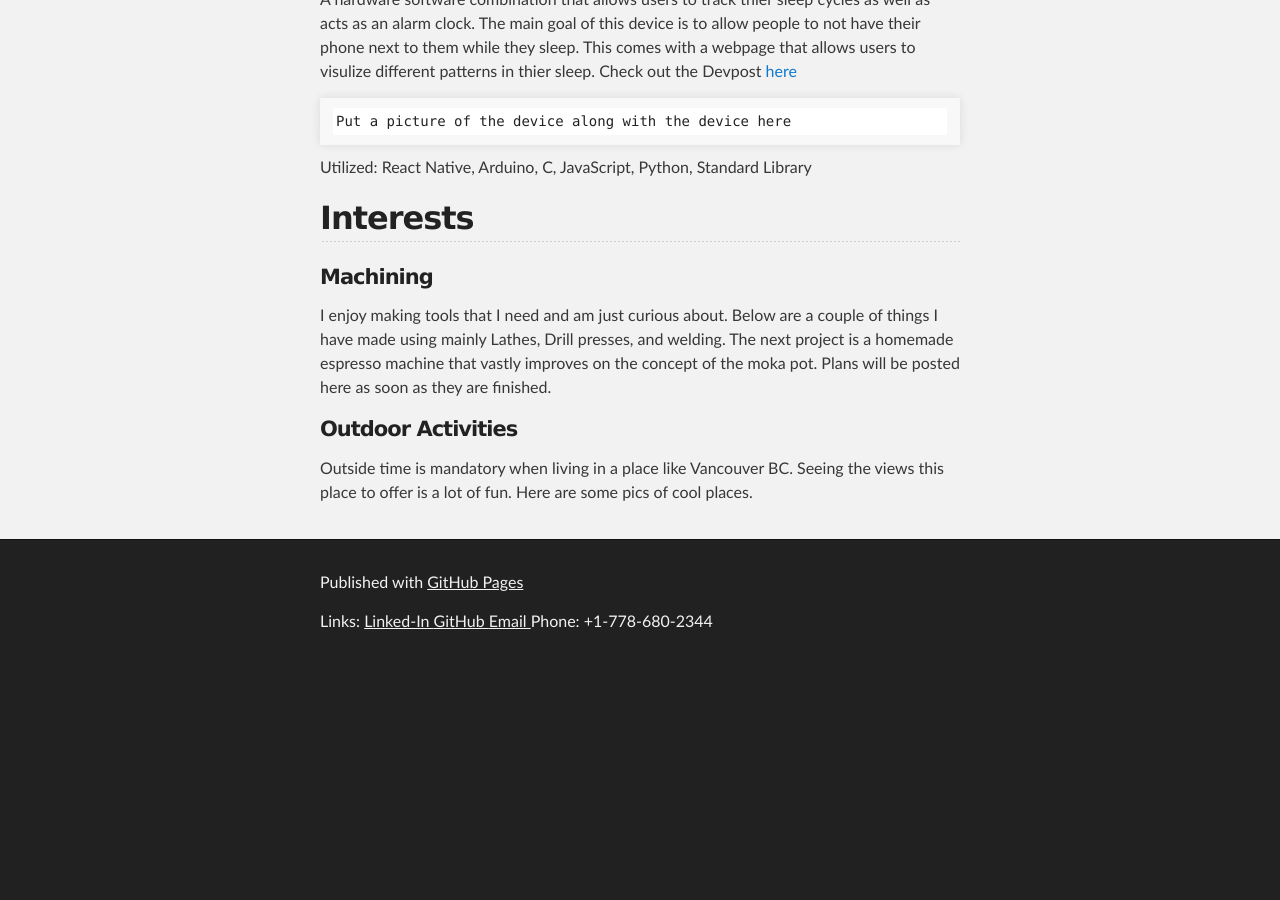
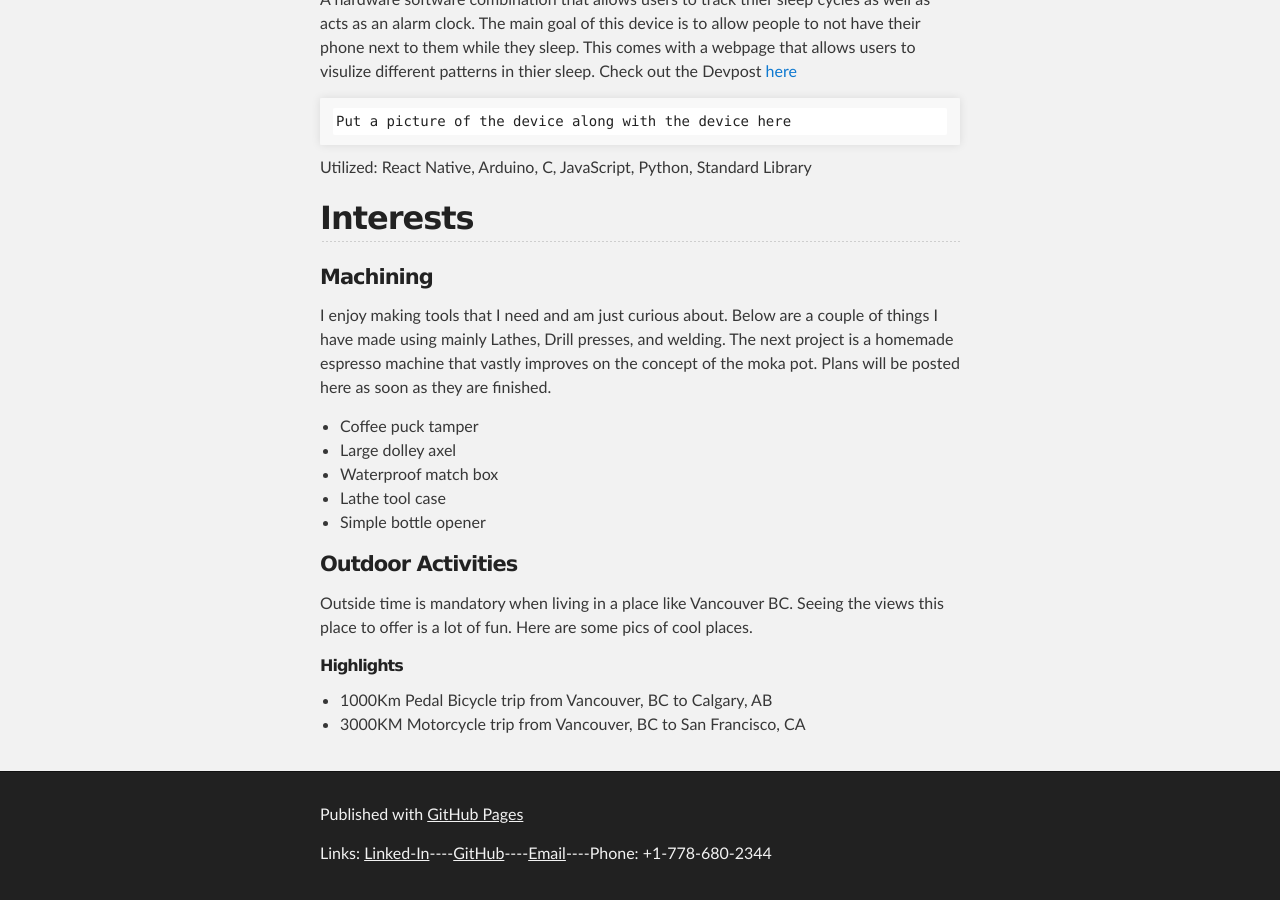
Before and after one commit to iminator25/iminator25.github.io, a Jekyll site: the page built from index.md, in a window 1280 px wide and 900 px high, scrolled down 1421 px. Built offline with Jekyll 4.4.1, drawn with Linux system fonts in a browser that asks for light colours; before the commit the page ends 2089 px from its top, so only the background shows below that.

Commit message:
minor changes

```diff
--- a/_config.yml
+++ b/_config.yml
@@ -1,5 +1,7 @@
-title: Imran Adamjee's Personal Website
+title: IA
 description: This website is primarly here for me to get a job, posted on January 21, 2020
 show_downloads: true
 google_analytics:
 theme: jekyll-theme-slate
+plugins:
+  - jekyll-seo-tag
--- a/_layouts/default.html
+++ b/_layouts/default.html
@@ -6,6 +6,7 @@
     <meta http-equiv="X-UA-Compatible" content="IE=edge">
     <meta name="viewport" content="width=device-width,maximum-scale=2">
     <link rel="stylesheet" type="text/css" media="screen" href="{{ '/assets/css/style.css?v=' | append: site.github.build_revision | relative_url }}">
+    <link rel="shortcut icon" type="image/x-icon" href="Favicon.ico">
 
 {% seo %}
   </head>
@@ -45,7 +46,7 @@
         <p class="copyright">{{ site.title | default: site.github.repository_name }} maintained by <a href="{{ site.github.owner_url }}">{{ site.github.owner_name }}</a></p>
         {% endif %}
         <p>Published with <a href="https://pages.github.com">GitHub Pages</a></p>
-        <p>Links: <a href="https://www.linkedin.com/in/ima25/">  Linked-In  </a> <a href="https://github.com/iminator25">  GitHub  </a> <a href="imey257@gmail.com">  Email  </a> Phone: +1-778-680-2344</p>
+        <p>Links: <a href="https://www.linkedin.com/in/ima25/">Linked-In</a>----<a href="https://github.com/iminator25">GitHub</a>----<a href="imey257@gmail.com">Email</a>----Phone: +1-778-680-2344</p>
       </footer>
     </div>
 
--- a/index.md
+++ b/index.md
@@ -44,6 +44,16 @@ Utilized: React Native, Arduino, C, JavaScript, Python, Standard Library
 
 I enjoy making tools that I need and am just curious about. Below are a couple of things I have made using mainly Lathes, Drill presses, and welding. The next project is a homemade espresso machine that vastly improves on the concept of the moka pot. Plans will be posted here as soon as they are finished.
 
+- Coffee puck tamper
+- Large dolley axel
+- Waterproof match box
+- Lathe tool case
+- Simple bottle opener
+
 #### Outdoor Activities
 
 Outside time is mandatory when living in a place like Vancouver BC. Seeing the views this place to offer is a lot of fun. Here are some pics of cool places.
+
+###### Highlights
+- 1000Km Pedal Bicycle trip from Vancouver, BC to Calgary, AB
+- 3000KM Motorcycle trip from Vancouver, BC to San Francisco, CA
```
Also changed, not shown: Favicon.ico (added), README.md (deleted), thumbnail.png (deleted).
